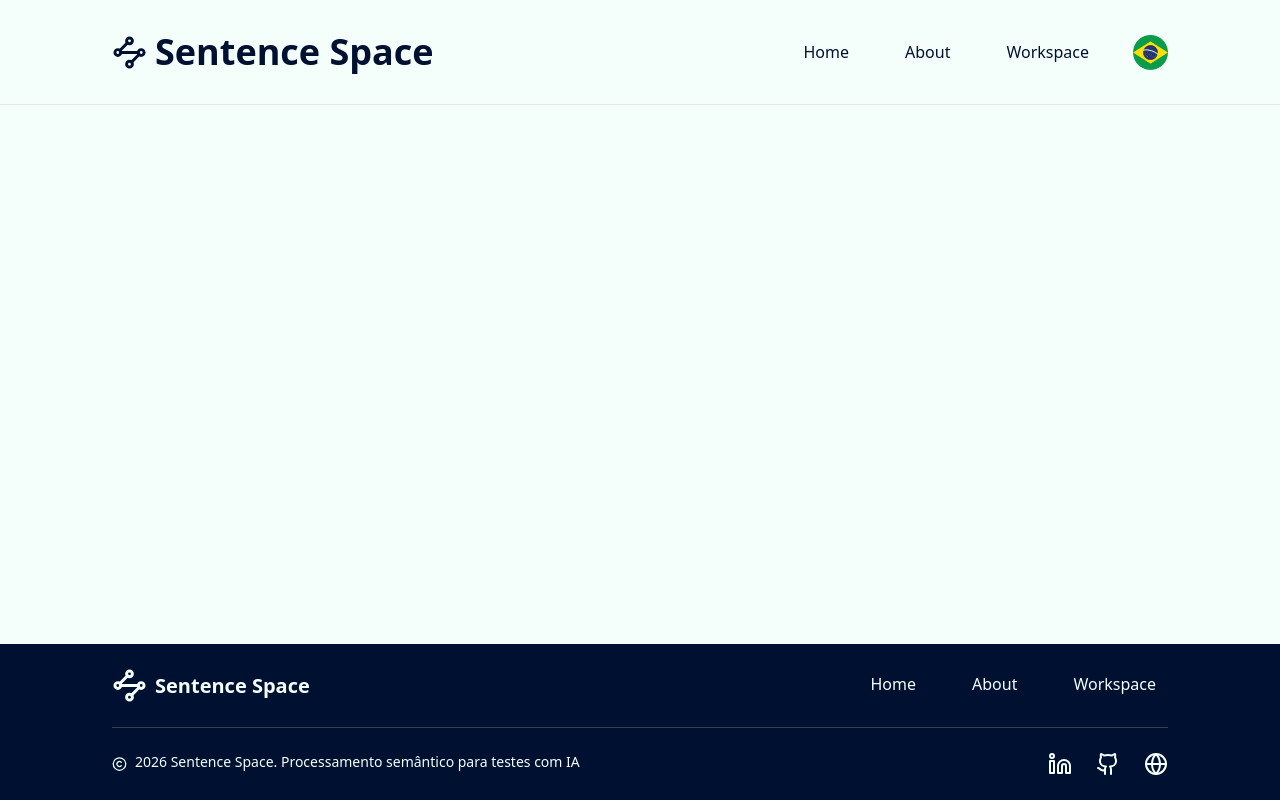
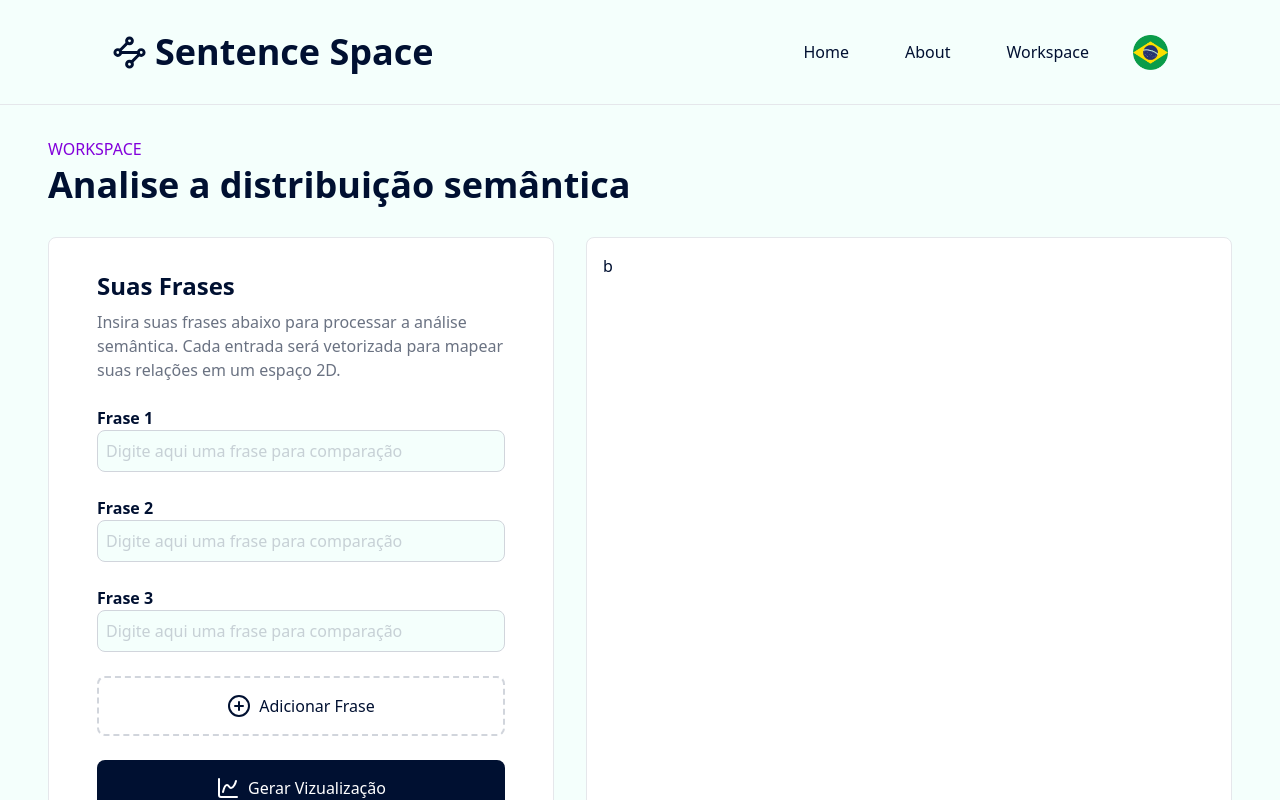
Before and after one commit to LucMazarJR/visual_embedding, a Next.js app in the folder front/: page /workspace in a window 1280 px wide. Shown: the top 800 px of the page. Built offline with nearby package versions, Linux system fonts and the light colour scheme.

Commit message:
feat: add phrases inserction in workspace

```diff
--- /dev/null
+++ b/front/app/_components/buttons/add_button.tsx
@@ -0,0 +1,22 @@
+import { CirclePlus } from "lucide-react"
+
+type AddButtonProps = {
+  addFunc: () => void
+  len: number
+}
+
+export default function AddButton({ addFunc, len }: AddButtonProps) {
+  if (len < 10) {
+    return (
+      <button
+        className="bg-white border-dashed border-2 p-2 py-4 rounded-lg border-gray-300 font-medium flex justify-center items-center gap-2 cursor-pointer hover:bg-gray-50"
+        type="button"
+        onClick={addFunc}
+      >
+        <CirclePlus />Adicionar Frase
+      </button>
+    )
+  }
+
+  return null
+}
--- /dev/null
+++ b/front/app/_components/buttons/generate_button.tsx
@@ -0,0 +1,9 @@
+import { ChartSpline } from "lucide-react";
+
+export default function GenerateButton() {
+    return(
+        <button className="bg-foreground hover:bg-accent-foreground p-2 py-4 rounded-lg text-white cursor-pointer flex justify-center gap-2" type="button">
+            <ChartSpline/>Gerar Vizualização
+        </button>
+    )
+}
--- a/front/app/workspace/page.tsx
+++ b/front/app/workspace/page.tsx
@@ -1,3 +1,62 @@
+'use client'
+
+import { useState } from "react"
+import AddButton from "../_components/buttons/add_button"
+import GenerateButton from "../_components/buttons/generate_button"
+
 export default function WorkSpace() {
-  return <div></div>;
+  const [phrases, setPhrases] = useState(["", "", ""])
+
+  const handlePhraseChange = (index: number, value: string) => {
+    setPhrases((prev) => {
+      const next = [...prev]
+      next[index] = value
+      return next
+    })
+  }
+
+  const handleAddPhrase = () => {
+    if (phrases.length < 10) setPhrases([...phrases, ""])
+  }
+
+  return (
+    <div className="p-8 px-12 space-y-8">
+      <section className="flex flex-col gap-1">
+        <p className="text-purple-700 font-medium">WORKSPACE</p>
+        <h2 className="text-4xl font-bold">Analise a distribuição semântica</h2>
+      </section>
+      <div className="flex-1 flex gap-8 min-h-screen">
+        <div className="flex-4 bg-white border border-gray-200 rounded-lg px-12 py-8 space-y-6">
+          <section className="space-y-2">
+            <h3 className="font-bold text-2xl">Suas Frases</h3>
+            <p className="text-gray-500">
+              Insira suas frases abaixo para processar a análise semântica. Cada entrada será vetorizada para mapear suas relações em um espaço 2D.
+            </p>
+          </section>
+          <form action="" className="flex flex-col gap-6">
+            {phrases.map((p, i) => {
+              return (
+                <div key={i} className="flex flex-col">
+                  <label htmlFor={`${i}form`} className="font-semibold">Frase {i + 1}</label>
+                  <input
+                    type="text"
+                    className="border p-2 rounded-lg bg-background border-gray-300 text-gray-400"
+                    id={`${i}form`}
+                    value={p}
+                    placeholder="Digite aqui uma frase para comparação"
+                    onChange={(e) => handlePhraseChange(i, e.target.value)}
+                  />
+                </div>
+              )
+            })}
+            <AddButton addFunc={handleAddPhrase} len={phrases.length} />
+            <GenerateButton/>
+        </form>
+      </div>
+      <div className="flex-6 bg-white border border-gray-200 rounded-lg p-4">
+        b
+      </div>
+    </div>
+    </div >
+  )
 }
```
